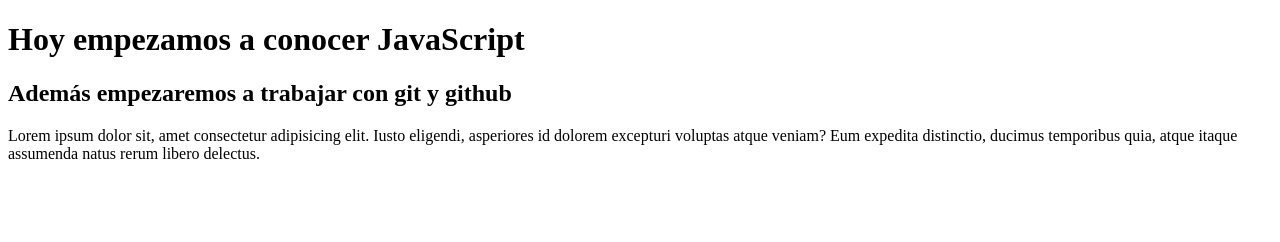
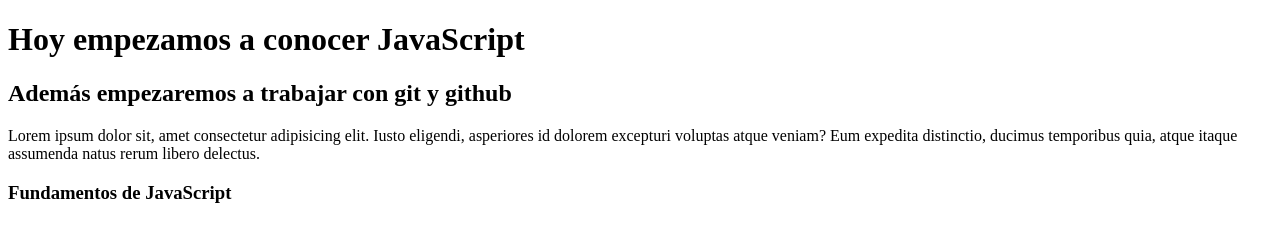
Before and after one commit to Miku606/Proyecto-JS-I, a plain HTML site: page index.html in a window 1280 px wide. Drawn offline with Linux system fonts and the light colour scheme.

Commit message:
Confirmar cuarto cambio

```diff
--- a/index.html
+++ b/index.html
@@ -11,5 +11,6 @@
     <p>
         Lorem ipsum dolor sit, amet consectetur adipisicing elit. Iusto eligendi, asperiores id dolorem excepturi voluptas atque veniam? Eum expedita distinctio, ducimus temporibus quia, atque itaque assumenda natus rerum libero delectus.
     </p>
+    <h3>Fundamentos de JavaScript</h3>
 </body>
 </html>
```
